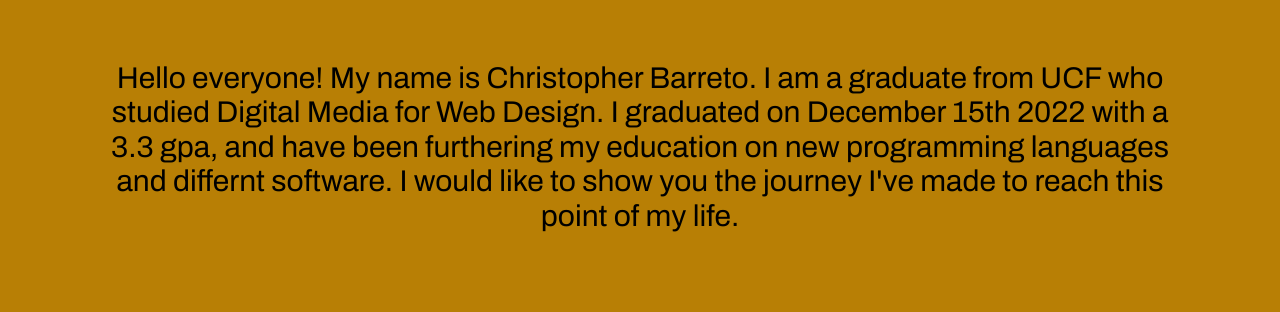
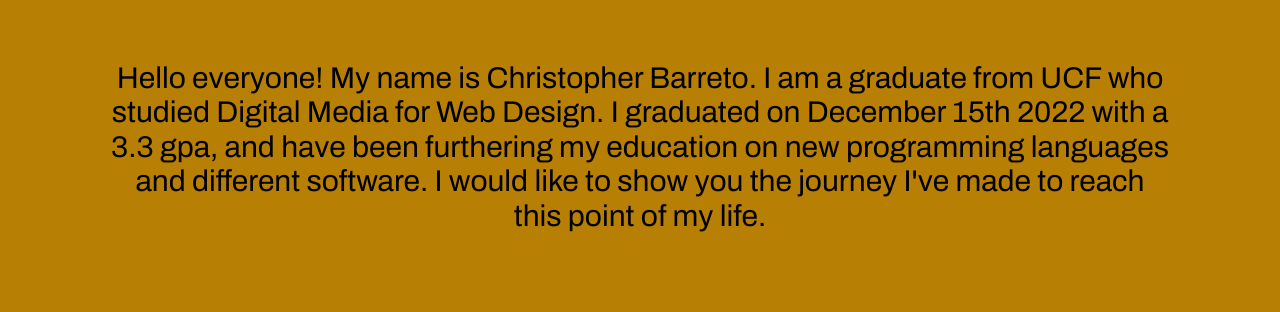
Before and after one commit to CB1585/ucfjourney, a plain HTML site: page index.html in a window 1280 px wide. Shown: the part 240-552 px from the top of the page. Drawn offline with Linux system fonts and the light colour scheme.

Commit message:
Update index.html

```diff
--- a/index.html
+++ b/index.html
@@ -27,7 +27,7 @@
 <div class="theJourney">
 <h1>The Journey</h1>
 <p>Hello everyone! My name is Christopher Barreto. I am a graduate from UCF who studied Digital Media for Web Design.
-    I graduated on December 15th 2022 with a 3.3 gpa, and have been furthering my education on new programming languages and differnt software.
+    I graduated on December 15th 2022 with a 3.3 gpa, and have been furthering my education on new programming languages and different software.
     I would like to show you the journey I've made to reach this point of my life.
 </p>
 </div>
```
